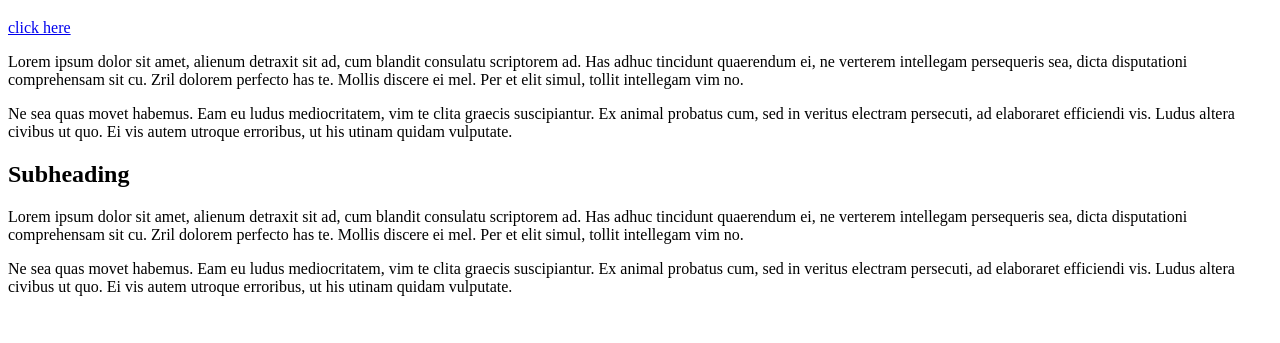
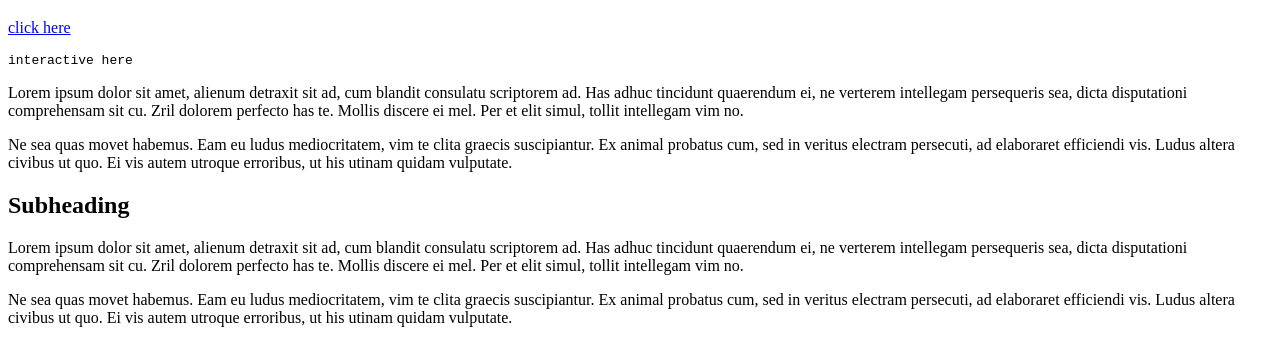
Before and after one commit to bsubedi26/gatsby-netlify, a Gatsby site: page /discover/with-header-template/ in a window 1280 px wide. Shown: the part 475-818 px from the top of the page. Built offline with nearby package versions, Linux system fonts and the light colour scheme; Gatsby itself is replaced by a stand-in of ours; some packages are replaced by stand-ins of ours; code samples lack their colours.

Commit message:
Update Discover project “with-header-template”

````diff
--- a/discover/with-header-template.md
+++ b/discover/with-header-template.md
@@ -4,26 +4,18 @@ image: /assets/banner.jpg
 ---
 # The Dangers of Seagulls
 
-
-
 [click here](www.google.com)
 
-
+```
+interactive here
+```
 
 Lorem ipsum dolor sit amet, alienum detraxit sit ad, cum blandit consulatu scriptorem ad. Has adhuc tincidunt quaerendum ei, ne verterem intellegam persequeris sea, dicta disputationi comprehensam sit cu. Zril dolorem perfecto has te. Mollis discere ei mel. Per et elit simul, tollit intellegam vim no.
 
-
-
 Ne sea quas movet habemus. Eam eu ludus mediocritatem, vim te clita graecis suscipiantur. Ex animal probatus cum, sed in veritus electram persecuti, ad elaboraret efficiendi vis. Ludus altera civibus ut quo. Ei vis autem utroque erroribus, ut his utinam quidam vulputate.
-
-
 
 ## Subheading
 
-
-
 Lorem ipsum dolor sit amet, alienum detraxit sit ad, cum blandit consulatu scriptorem ad. Has adhuc tincidunt quaerendum ei, ne verterem intellegam persequeris sea, dicta disputationi comprehensam sit cu. Zril dolorem perfecto has te. Mollis discere ei mel. Per et elit simul, tollit intellegam vim no.
 
-
-
 Ne sea quas movet habemus. Eam eu ludus mediocritatem, vim te clita graecis suscipiantur. Ex animal probatus cum, sed in veritus electram persecuti, ad elaboraret efficiendi vis. Ludus altera civibus ut quo. Ei vis autem utroque erroribus, ut his utinam quidam vulputate.
````
